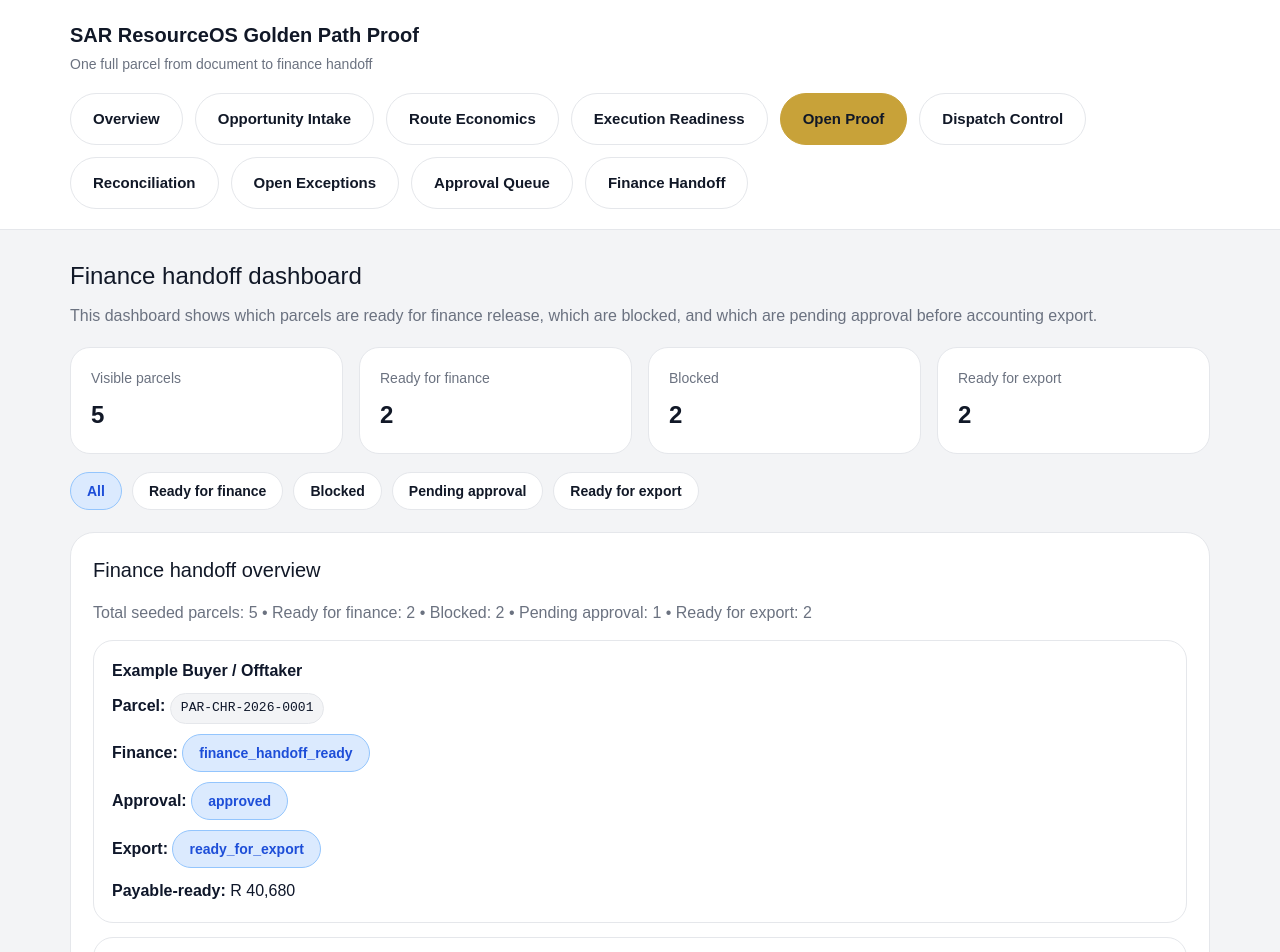
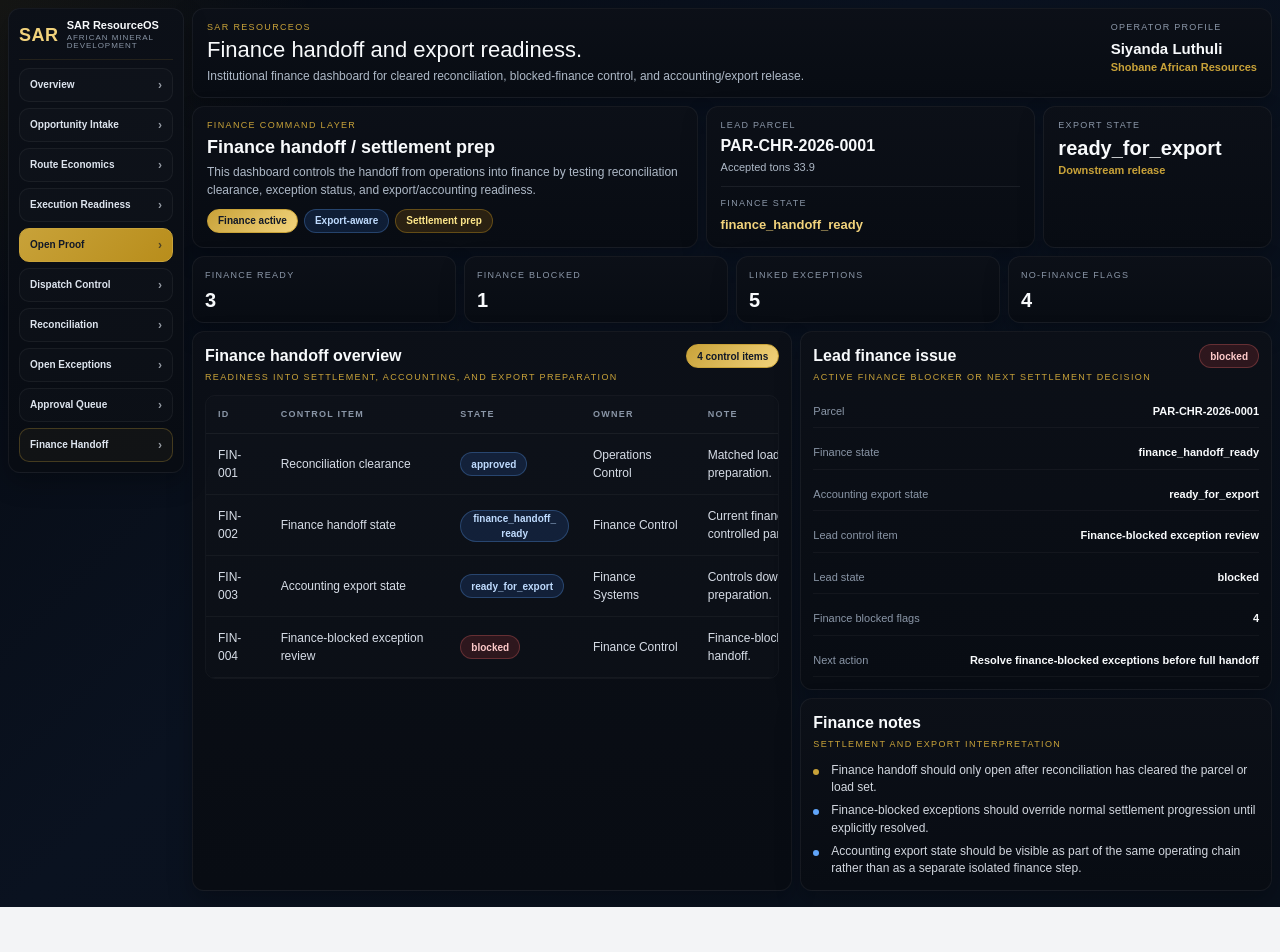
Before and after one commit to shobanesiyanda/sar-resourceos-golden-path-proof, a Next.js app: page /finance-handoff in a window 1280 px wide. Shown: the top 952 px of the page. After the commit the page ends 907 px from the top, so only its background shows below. Built offline with nearby package versions, Linux system fonts and the light colour scheme.

Commit message:
Refactor FinanceHandoffPage with new data sources

```diff
--- a/app/finance-handoff/page.tsx
+++ b/app/finance-handoff/page.tsx
@@ -1,249 +1,313 @@
-import Header from "../../components/Header";
-import { getFinanceHandoffData } from "../../lib/financeHandoff";
+import ExecutiveShell from "../../components/ExecutiveShell";
+import { getGoldenPathParcel } from "../../lib/goldenPath";
+import { getExceptions } from "../../lib/exceptions";
 
-export default function FinanceHandoffPage({
-  searchParams,
-}: {
-  searchParams?: { filter?: string };
-}) {
-  const data = getFinanceHandoffData();
-  const summary = data.summary;
-  const activeFilter = searchParams?.filter || "All";
+type FinanceItem = {
+  id: string;
+  item: string;
+  state: string;
+  owner: string;
+  note: string;
+};
 
-  const filters = [
-    "All",
-    "Ready for finance",
-    "Blocked",
-    "Pending approval",
-    "Ready for export",
-  ];
+function chipClass(value?: string) {
+  const v = String(value || "").toLowerCase();
 
-  const filteredItems =
-    activeFilter === "All"
-      ? data.items
-      : activeFilter === "Ready for finance"
-      ? data.items.filter((item) => item.financeState === "finance_handoff_ready")
-      : activeFilter === "Blocked"
-      ? data.items.filter((item) => item.financeState === "blocked")
-      : activeFilter === "Pending approval"
-      ? data.items.filter((item) => item.approvalState === "pending")
-      : activeFilter === "Ready for export"
-      ? data.items.filter((item) => item.exportState === "ready_for_export")
-      : data.items;
-
-  function badgeClass(value: string) {
-    if (value === "blocked" || value === "rejected") return "badge badge-blocked";
-    if (value === "pending" || value === "pending_review") return "badge badge-pending";
   if (
-      value === "approved" ||
-      value === "finance_handoff_ready" ||
-      value === "ready_for_export"
+    v.includes("ready") ||
+    v.includes("approved") ||
+    v.includes("export") ||
+    v.includes("clear")
   ) {
-      return "badge badge-approval";
-    }
-    return "badge";
+    return "bb-chip-blue";
   }
 
-  const visibleTotal = filteredItems.length;
-  const visibleReadyForFinance = filteredItems.filter(
-    (item) => item.financeState === "finance_handoff_ready"
-  ).length;
-  const visibleBlocked = filteredItems.filter(
-    (item) => item.financeState === "blocked"
-  ).length;
-  const visibleReadyForExport = filteredItems.filter(
-    (item) => item.exportState === "ready_for_export"
+  if (
+    v.includes("pending") ||
+    v.includes("review") ||
+    v.includes("awaiting")
+  ) {
+    return "bb-chip-amber";
+  }
+
+  if (
+    v.includes("blocked") ||
+    v.includes("hold") ||
+    v.includes("exception")
+  ) {
+    return "bb-chip-red";
+  }
+
+  return "bb-chip-gold";
+}
+
+function buildFinanceItems(parcel: any, financeBlocked: number): FinanceItem[] {
+  const financeState = String(parcel?.financeState || "finance_handoff_ready");
+  const exportState = String(parcel?.accountingExportState || "ready_for_export");
+
+  return [
+    {
+      id: "FIN-001",
+      item: "Reconciliation clearance",
+      state: "approved",
+      owner: "Operations Control",
+      note: "Matched loads can move into finance preparation.",
+    },
+    {
+      id: "FIN-002",
+      item: "Finance handoff state",
+      state: financeState,
+      owner: "Finance Control",
+      note: "Current finance handoff state for the controlled parcel.",
+    },
+    {
+      id: "FIN-003",
+      item: "Accounting export state",
+      state: exportState,
+      owner: "Finance Systems",
+      note: "Controls downstream accounting and export preparation.",
+    },
+    {
+      id: "FIN-004",
+      item: "Finance-blocked exception review",
+      state: financeBlocked > 0 ? "blocked" : "approved",
+      owner: "Finance Control",
+      note:
+        financeBlocked > 0
+          ? "Finance-blocked exceptions still prevent full handoff."
+          : "No finance-blocked exceptions remain.",
+    },
+  ];
+}
+
+export default function FinanceHandoffPage() {
+  const data: any = getGoldenPathParcel();
+  const exceptionsData: any = getExceptions();
+
+  const parcel: any = data?.parcel || {};
+  const parcelId = String(parcel?.parcelId || "PAR-CHR-2026-0001");
+  const financeState = String(parcel?.financeState || "finance_handoff_ready");
+  const exportState = String(parcel?.accountingExportState || "ready_for_export");
+
+  const relevantExceptions: any[] = (exceptionsData?.exceptions || []).filter(
+    (item: any) =>
+      !item?.parcelId || String(item.parcelId) === String(parcelId)
+  );
+
+  const financeBlocked = relevantExceptions.filter(
+    (item: any) => String(item?.financeAllowed || "").toLowerCase() === "no"
   ).length;
 
+  const financeItems = buildFinanceItems(parcel, financeBlocked);
+
+  const readyCount = financeItems.filter((item) =>
+    ["approved", "ready_for_export", "finance_handoff_ready"].includes(
+      String(item.state).toLowerCase()
+    )
+  ).length;
+
+  const blockedCount = financeItems.filter((item) =>
+    String(item.state).toLowerCase().includes("blocked")
+  ).length;
+
+  const leadItem =
+    financeItems.find((item) =>
+      ["blocked", "pending review", "awaiting"].includes(
+        String(item.state).toLowerCase()
+      )
+    ) || financeItems[0];
+
   return (
-    <>
-      <Header />
+    <ExecutiveShell
+      activeHref="/finance-handoff"
+      title="Finance handoff and export readiness."
+      subtitle="Institutional finance dashboard for cleared reconciliation, blocked-finance control, and accounting/export release."
+    >
+      <div className="bb-command-grid">
+        <section className="bb-command-panel">
+          <div className="bb-command-eyebrow">Finance command layer</div>
+          <div className="bb-command-title">Finance handoff / settlement prep</div>
+          <p className="bb-command-text">
+            This dashboard controls the handoff from operations into finance by
+            testing reconciliation clearance, exception status, and export/accounting readiness.
+          </p>
 
-      <section className="section">
-        <div className="container">
-          <div className="head">
-            <div>
-              <h2>Finance handoff dashboard</h2>
-              <p className="muted">
-                This dashboard shows which parcels are ready for finance release, which are blocked,
-                and which are pending approval before accounting export.
-              </p>
+          <div className="bb-command-tags">
+            <span className="bb-chip bb-chip-gold">Finance active</span>
+            <span className="bb-chip bb-chip-blue">Export-aware</span>
+            <span className="bb-chip bb-chip-amber">Settlement prep</span>
+          </div>
+        </section>
+
+        <section className="bb-command-side">
+          <div className="bb-command-side-block">
+            <div className="bb-side-label">Lead parcel</div>
+            <div className="bb-side-value">{parcelId}</div>
+            <div className="bb-side-sub">Accepted tons {parcel?.acceptedTons ?? "33.9"}</div>
+          </div>
+
+          <div className="bb-command-side-divider" />
+
+          <div className="bb-command-side-block">
+            <div className="bb-side-label">Finance state</div>
+            <div className="bb-side-state">{financeState}</div>
+          </div>
+        </section>
+
+        <aside className="bb-operator-card">
+          <div className="bb-user-role">Export state</div>
+          <div className="bb-user-name" style={{ fontSize: 20 }}>{exportState}</div>
+          <div className="bb-user-org">Downstream release</div>
+        </aside>
+      </div>
+
+      <div className="bb-grid bb-grid-kpis">
+        <div className="bb-kpi-card">
+          <div className="bb-kpi-label">Finance ready</div>
+          <div className="bb-kpi-value">{readyCount}</div>
+        </div>
+        <div className="bb-kpi-card">
+          <div className="bb-kpi-label">Finance blocked</div>
+          <div className="bb-kpi-value">{blockedCount}</div>
+        </div>
+        <div className="bb-kpi-card">
+          <div className="bb-kpi-label">Linked exceptions</div>
+          <div className="bb-kpi-value">{relevantExceptions.length}</div>
+        </div>
+        <div className="bb-kpi-card">
+          <div className="bb-kpi-label">No-finance flags</div>
+          <div className="bb-kpi-value">{financeBlocked}</div>
         </div>
       </div>
 
-          <div className="kpis">
-            <div className="kpi">
-              <div className="label">Visible parcels</div>
-              <div className="value">{visibleTotal}</div>
-            </div>
-            <div className="kpi">
-              <div className="label">Ready for finance</div>
-              <div className="value">{visibleReadyForFinance}</div>
-            </div>
-            <div className="kpi">
-              <div className="label">Blocked</div>
-              <div className="value">{visibleBlocked}</div>
-            </div>
-            <div className="kpi">
-              <div className="label">Ready for export</div>
-              <div className="value">{visibleReadyForExport}</div>
+      <div className="bb-grid bb-grid-main">
+        <section className="bb-panel">
+          <div className="bb-panel-head">
+            <div>
+              <div className="bb-panel-title">Finance handoff overview</div>
+              <div className="bb-panel-subtitle">
+                Readiness into settlement, accounting, and export preparation
               </div>
             </div>
-
-          <div
-            style={{
-              display: "flex",
-              gap: 10,
-              flexWrap: "wrap",
-              marginTop: 18,
-              marginBottom: 6,
-            }}
-          >
-            {filters.map((filter) => (
-              <a
-                key={filter}
-                href={
-                  filter === "All"
-                    ? "/finance-handoff"
-                    : `/finance-handoff?filter=${encodeURIComponent(filter)}`
-                }
-                className={filter === activeFilter ? "badge badge-approval" : "badge"}
-              >
-                {filter}
-              </a>
-            ))}
+            <span className="bb-chip bb-chip-gold">{financeItems.length} control items</span>
           </div>
 
-          <div className="card" style={{ marginTop: 22 }}>
-            <h3>Finance handoff overview</h3>
-            <p className="muted">
-              Total seeded parcels: {summary.totalParcels} • Ready for finance: {summary.readyForFinance} •
-              Blocked: {summary.blocked} • Pending approval: {summary.pendingApproval} • Ready for export:{" "}
-              {summary.readyForExport}
-            </p>
-
-            {filteredItems.length === 0 ? (
-              <div style={{ marginTop: 16 }}>
-                <p className="muted">No finance handoff records match the selected filter.</p>
-              </div>
-            ) : (
-              <>
-                <div className="desktop-exception-table">
-                  <table>
+          <div className="bb-table-wrap">
+            <table className="bb-table">
               <thead>
                 <tr>
-                        <th>Parcel</th>
-                        <th>Counterparty</th>
-                        <th>Finance state</th>
-                        <th>Approval</th>
-                        <th>Export</th>
-                        <th>Payable-ready</th>
+                  <th>ID</th>
+                  <th>Control item</th>
+                  <th>State</th>
+                  <th>Owner</th>
+                  <th>Note</th>
                 </tr>
               </thead>
               <tbody>
-                      {filteredItems.map((item) => (
+                {financeItems.map((item) => (
                   <tr key={item.id}>
+                    <td>{item.id}</td>
+                    <td>{item.item}</td>
                     <td>
-                            <span className="code">{item.parcelId}</span>
+                      <span className={`bb-chip ${chipClass(item.state)}`}>
+                        {item.state}
+                      </span>
                     </td>
-                          <td>{item.counterparty}</td>
-                          <td>
-                            <span className={badgeClass(item.financeState)}>{item.financeState}</span>
-                          </td>
-                          <td>
-                            <span className={badgeClass(item.approvalState)}>{item.approvalState}</span>
-                          </td>
-                          <td>
-                            <span className={badgeClass(item.exportState)}>{item.exportState}</span>
-                          </td>
-                          <td>R {item.payableReadyZAR.toLocaleString()}</td>
+                    <td>{item.owner}</td>
+                    <td>{item.note}</td>
                   </tr>
                 ))}
               </tbody>
             </table>
           </div>
+        </section>
 
-                <div className="mobile-exception-list">
-                  {filteredItems.map((item) => (
-                    <div className="mobile-exception-card" key={item.id}>
-                      <strong>{item.counterparty}</strong>
-                      <div className="row">
-                        <strong>Parcel:</strong> <span className="code">{item.parcelId}</span>
-                      </div>
-                      <div className="row">
-                        <strong>Finance:</strong>{" "}
-                        <span className={badgeClass(item.financeState)}>{item.financeState}</span>
-                      </div>
-                      <div className="row">
-                        <strong>Approval:</strong>{" "}
-                        <span className={badgeClass(item.approvalState)}>{item.approvalState}</span>
-                      </div>
-                      <div className="row">
-                        <strong>Export:</strong>{" "}
-                        <span className={badgeClass(item.exportState)}>{item.exportState}</span>
-                      </div>
-                      <div className="row">
-                        <strong>Payable-ready:</strong> R {item.payableReadyZAR.toLocaleString()}
+        <div className="bb-stack">
+          <section className="bb-panel">
+            <div className="bb-panel-head">
+              <div>
+                <div className="bb-panel-title">Lead finance issue</div>
+                <div className="bb-panel-subtitle">
+                  Active finance blocker or next settlement decision
                 </div>
               </div>
-                  ))}
-                </div>
-              </>
-            )}
+              <span className={`bb-chip ${chipClass(leadItem?.state)}`}>
+                {leadItem?.state || "pending review"}
+              </span>
             </div>
 
-          <div className="card" style={{ marginTop: 22 }}>
-            <h3>Action queue</h3>
-
-            {filteredItems.length === 0 ? (
-              <p className="muted">No action items match the selected filter.</p>
-            ) : (
-              <div className="step-list">
-                {filteredItems.map((item) => (
-                  <div className="step" key={item.id}>
-                    <div className="step-top">
-                      <div>
-                        <strong>{item.parcelId}</strong>
-                        <div className="muted" style={{ marginTop: 6 }}>
-                          Counterparty: {item.counterparty}
+            <div className="bb-metric-list">
+              <div className="bb-metric-row">
+                <span>Parcel</span>
+                <strong>{parcelId}</strong>
               </div>
+              <div className="bb-metric-row">
+                <span>Finance state</span>
+                <strong>{financeState}</strong>
               </div>
-                      <span className={badgeClass(item.financeState)}>{item.financeState}</span>
+              <div className="bb-metric-row">
+                <span>Accounting export state</span>
+                <strong>{exportState}</strong>
               </div>
-
-                    <ul className="clean">
-                      <li>
-                        <strong>Approval state:</strong> {item.approvalState}
-                      </li>
-                      <li>
-                        <strong>Export state:</strong> {item.exportState}
-                      </li>
-                      <li>
-                        <strong>Payable-ready amount:</strong> R {item.payableReadyZAR.toLocaleString()}
-                      </li>
-                      <li>
-                        <strong>Blocker:</strong> {item.blocker}
-                      </li>
-                      <li>
-                        <strong>Next action:</strong> {item.nextAction}
-                      </li>
-                    </ul>
-
-                    <div style={{ display: "flex", gap: 12, flexWrap: "wrap", marginTop: 16 }}>
-                      <a className="btn" href="/golden-path">
-                        View Parcel
-                      </a>
-                      <a className="btn" href="/exceptions">
-                        View Exceptions
-                      </a>
+              <div className="bb-metric-row">
+                <span>Lead control item</span>
+                <strong>{leadItem?.item || "—"}</strong>
               </div>
+              <div className="bb-metric-row">
+                <span>Lead state</span>
+                <strong>{leadItem?.state || "—"}</strong>
               </div>
-                ))}
+              <div className="bb-metric-row">
+                <span>Finance blocked flags</span>
+                <strong>{financeBlocked}</strong>
               </div>
-            )}
+              <div className="bb-metric-row">
+                <span>Next action</span>
+                <strong>
+                  {financeBlocked > 0
+                    ? "Resolve finance-blocked exceptions before full handoff"
+                    : "Proceed to settlement and export preparation"}
+                </strong>
               </div>
             </div>
           </section>
-    </>
+
+          <section className="bb-panel">
+            <div className="bb-panel-head">
+              <div>
+                <div className="bb-panel-title">Finance notes</div>
+                <div className="bb-panel-subtitle">
+                  Settlement and export interpretation
+                </div>
+              </div>
+            </div>
+
+            <div className="bb-notes">
+              <div className="bb-note">
+                <div className="bb-note-dot is-gold" />
+                <div className="bb-note-text">
+                  Finance handoff should only open after reconciliation has cleared
+                  the parcel or load set.
+                </div>
+              </div>
+              <div className="bb-note">
+                <div className="bb-note-dot" />
+                <div className="bb-note-text">
+                  Finance-blocked exceptions should override normal settlement
+                  progression until explicitly resolved.
+                </div>
+              </div>
+              <div className="bb-note">
+                <div className="bb-note-dot" />
+                <div className="bb-note-text">
+                  Accounting export state should be visible as part of the same
+                  operating chain rather than as a separate isolated finance step.
+                </div>
+              </div>
+            </div>
+          </section>
+        </div>
+      </div>
+    </ExecutiveShell>
   );
         }
```
Lines whose indentation alone changed are shown as unchanged.
